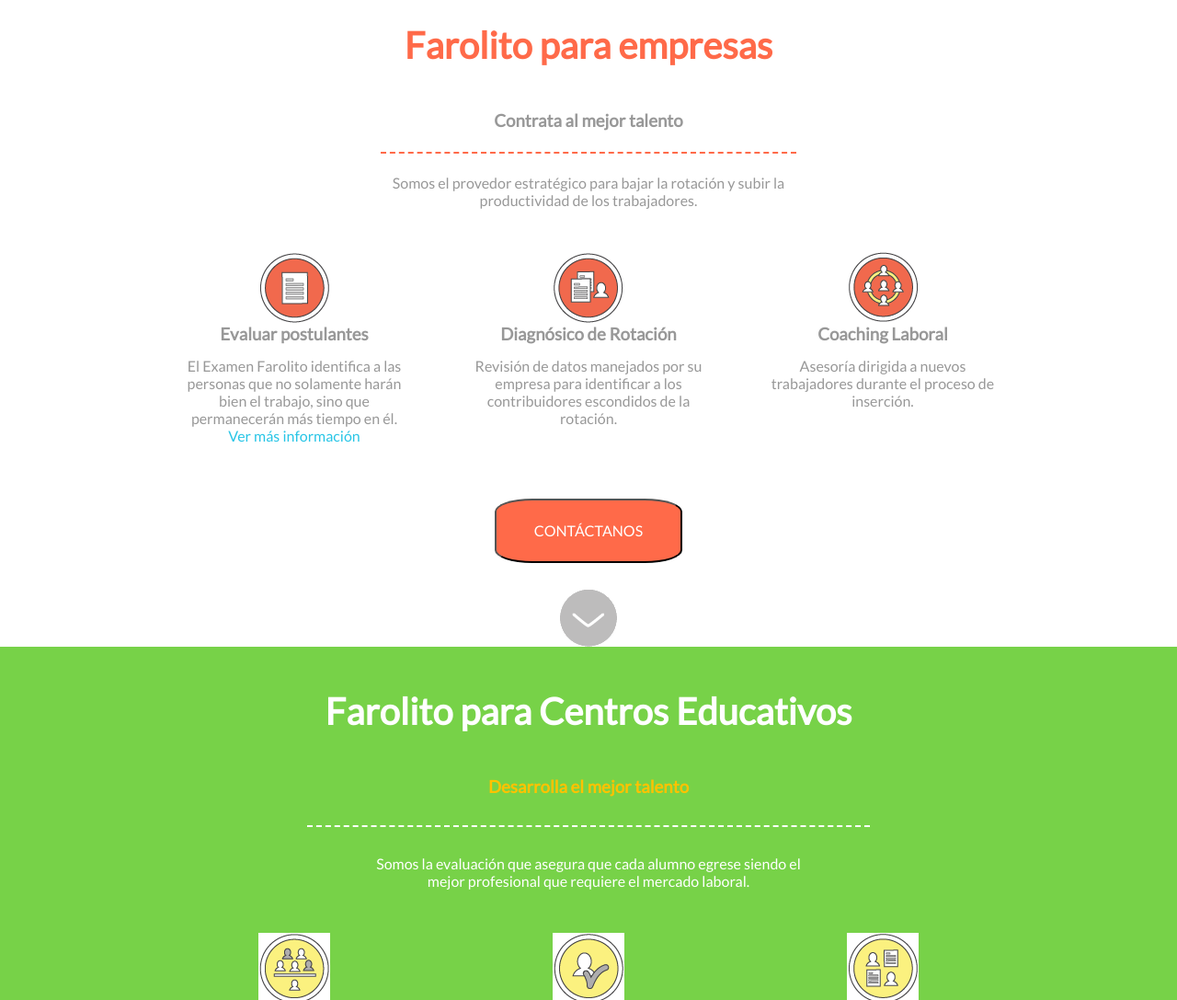
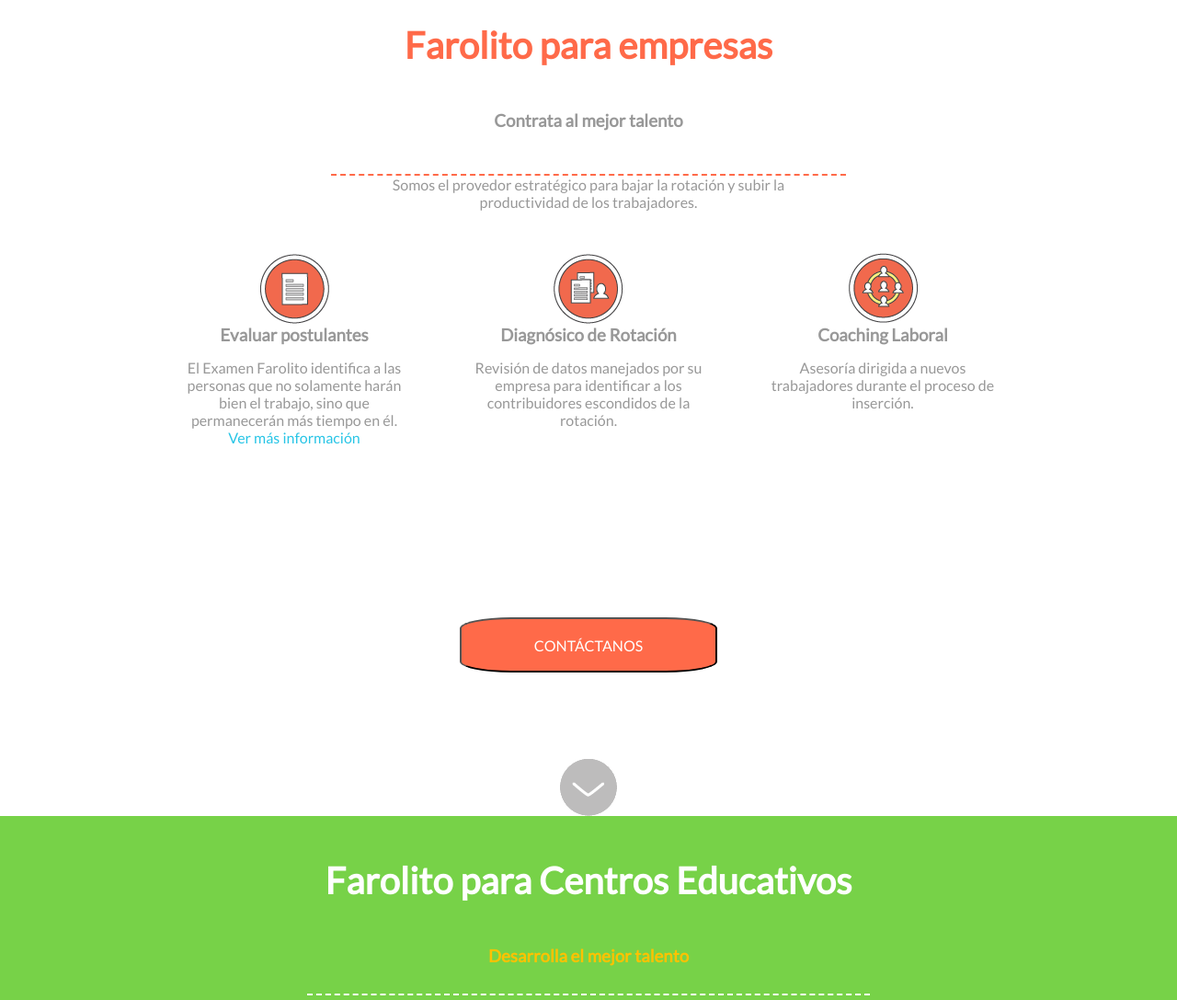
Before and after one commit to kareneos/23_Farolito, a plain HTML site: page index.html in a window 1280 px wide. Shown: the part 2980-4067 px from the top of the page at 92% size. Drawn offline with Linux system fonts and the light colour scheme.

Commit message:
empresas col

```diff
--- a/css/index.css
+++ b/css/index.css
@@ -109,13 +109,13 @@
 .rana{
 	border-bottom: dashed 2px #ff6a49;
 	padding-bottom:5%;
+	margin: 0% 20%;
 }
 .botnar{
 	color: white;
 	font-size: 1em;
 	background-color: #ff6a49;
-	width: 70%;
-	height: 70px;
+	width: 30%;
 	margin-top: 20%;
 	margin-bottom: 10%;
 }
--- a/index.html
+++ b/index.html
@@ -182,7 +182,7 @@
 				</div>
 				<div class="row"><!--flecha3-->
 					<div class="col-12">
-						<a name="flecha3">
+						<a name="flecha3" href="#flecha4">
 							<img src="iconos/flechita.png">
 						</a>
 					</div>
@@ -197,12 +197,10 @@
 					</div>
 				</div>
 				<div class="row">
-					<div class="col-3"></div>
-					<div class="col-6">
+					<div class="col-12">
 						<h3 class="Gris rana">Contrata al mejor talento</h3>
 						<p class="Gris">Somos el provedor estratégico para bajar la rotación y subir la <br> productividad de los trabajadores.	</p>
 					</div>
-					<div class="col-3"></div>
 				</div>
 				<div class="row mt5">
 					<div class="col-4"> <!--Evaluar postulantes-->
@@ -223,12 +221,16 @@
 					</div>
 				</div>
 				<div class="row">
-					<div class="col-4"></div>
-					<div class="col-4">
+					<div class="col-12">
 						<button class="botnar">CONTÁCTANOS</button>
-						<img src="iconos/flechita.png">
 					</div>
-					<div class="col-4"></div>
+				</div>
+				<div class="row"><!--flecha 4-->
+					<div class="col-12">
+						<a name="flecha4">
+							<img src="iconos/flechita.png">
+						</a>
+					</div>
 				</div>
 			</div>
 		</section>
```
